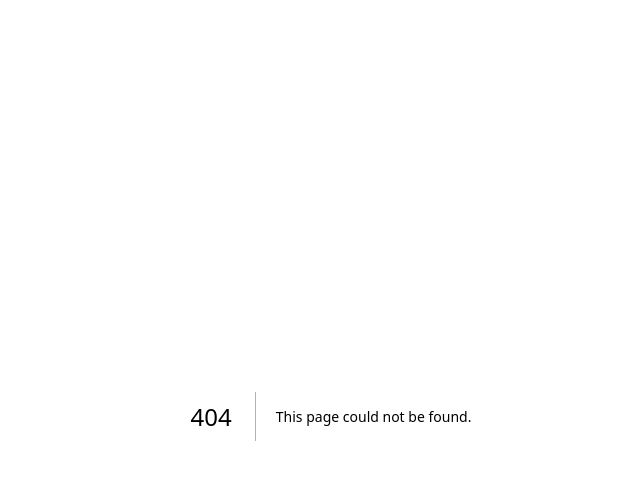
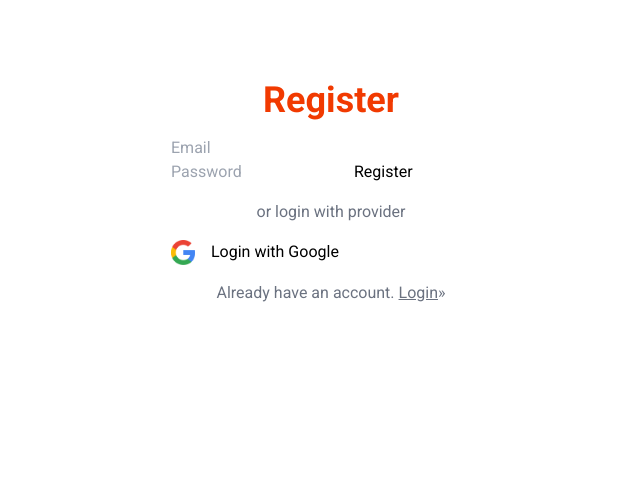
Before and after one commit to parthy007/pizzasite, a Next.js app: page /register in a window 1280 px wide. Before the commit this address had no page. Shown: the top 480 px of the page, without its empty margins (309-949 px from the left). Built offline with nearby package versions, Linux system fonts and the light colour scheme.

Commit message:
adding register route

```diff
--- /dev/null
+++ b/src/app/register/page.jsx
@@ -0,0 +1,87 @@
+"use client";
+import Image from "next/image";
+import Link from "next/link";
+import React, { useState } from "react";
+
+const RegisterPage = () => {
+  const [email, setEmail] = useState("");
+  const [password, setPassword] = useState("");
+  const [creatingUser, setCreatingUser] = useState(false);
+  const [userCreated, setUserCreated] = useState(false);
+  const [error, setError] = useState(false);
+
+  const handleFormSubmit = async (e) => {
+    e.preventDefault();
+    setCreatingUser(true);
+    setUserCreated(false);
+    setError(false);
+    const res = await fetch("/api/register", {
+      method: "POST",
+      body: JSON.stringify({ email, password }),
+      headers: { "Content-Type": "application/json" },
+    });
+    if (res.ok) {
+      setUserCreated(true);
+    } else {
+      setError(true);
+    }
+    setCreatingUser(false);
+  };
+
+  return (
+    <section className="mt-16">
+      <h1 className="text-primary font-bold text-4xl text-center mb-4">
+        Register
+      </h1>
+      {userCreated && (
+        <div className="text-center text-green-700">
+          User successfully created.&nbsp;
+          <Link href={"/login"} className="underline">
+            Login
+          </Link>{" "}
+          &raquo;
+        </div>
+      )}
+      {error && (
+        <div className="text-center text-red-600 underline">
+          Error has occured.&nbsp; Please try again
+        </div>
+      )}
+      <form className="block max-w-xs mx-auto" onSubmit={handleFormSubmit}>
+        <input
+          type="email"
+          disabled={creatingUser}
+          placeholder="Email"
+          value={email}
+          onChange={(e) => setEmail(e.target.value)}
+        />
+        <input
+          type="password"
+          disabled={creatingUser}
+          placeholder="Password"
+          value={password}
+          onChange={(e) => setPassword(e.target.value)}
+        />
+        <button type="submit" disabled={creatingUser}>
+          Register
+        </button>
+        <div className="text-center text-gray-500 my-4">
+          or login with provider
+        </div>
+        <button className="flex gap-4 justify-center ">
+          <Image src={"/google.png"} width={24} height={24} alt="googlelogo" />
+          Login with Google
+        </button>
+        <div className="text-center my-4 text-gray-500">
+          Already have an account.{" "}
+          <Link className="underline" href={"/login"}>
+            Login
+          </Link>
+          &raquo;
+        </div>
+      </form>
+    </section>
+  );
+};
+
+export default RegisterPage;
```
